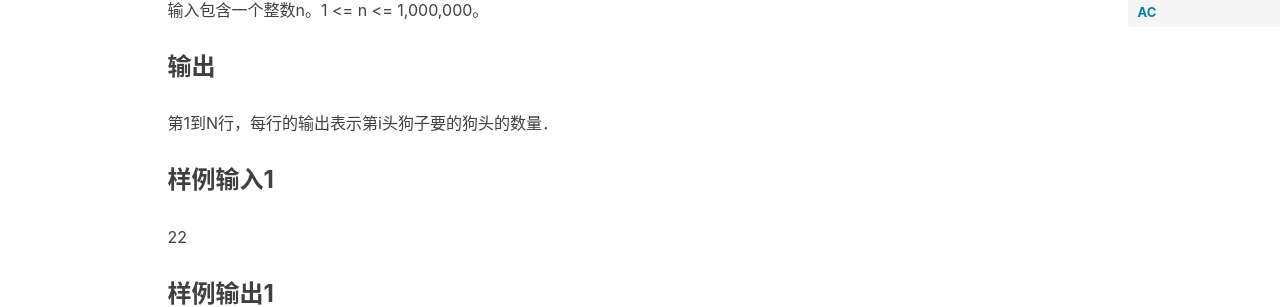
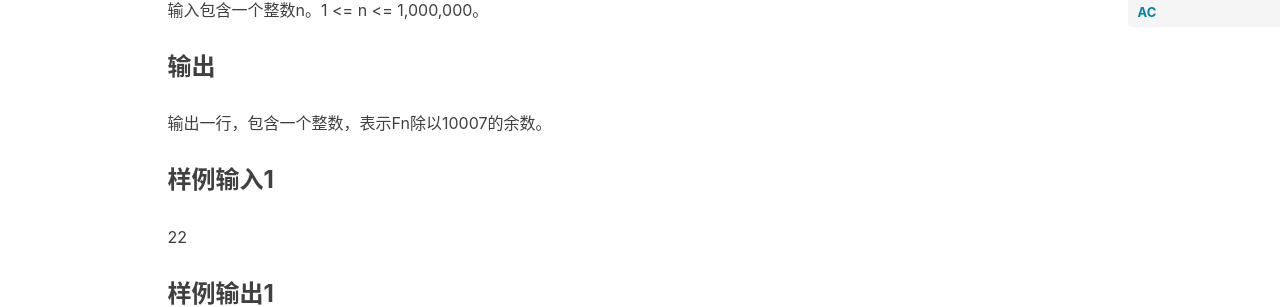
Before and after one commit to pandaKINandQUEEN/GinKo-BFU.github.io, a Jekyll site: the page built from _posts/2018-02-21-Fibonacci-and-mod.md, in a window 1280 px wide. Shown: the part 770-1077 px from the top of the page. Built offline with Jekyll 4.4.1, drawn with Linux system fonts in a browser that asks for light colours; nearby versions of some CDN libraries; comment, search, counter and statistics services are not loaded.

Commit message:
Update 2018-02-21-Fibonacci-and-mod.md

```diff
--- a/_posts/2018-02-21-Fibonacci-and-mod.md
+++ b/_posts/2018-02-21-Fibonacci-and-mod.md
@@ -18,7 +18,7 @@ Fibonacci数列的递推公式为：Fn=Fn-1+Fn-2，其中F1=F2=1。
 ### 输入
 输入包含一个整数n。1 <= n <= 1,000,000。
 ### 输出
-第1到N行，每行的输出表示第i头狗子要的狗头的数量．
+输出一行，包含一个整数，表示Fn除以10007的余数。
 ### 样例输入1
 22
 
```
